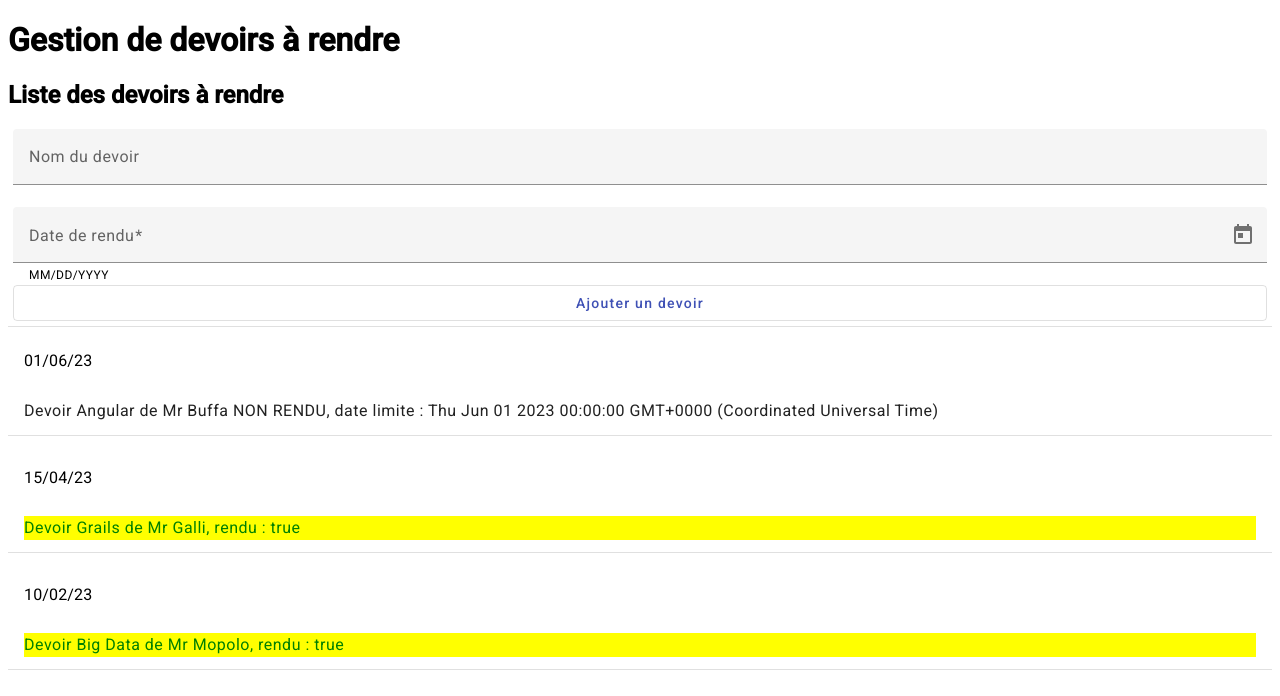
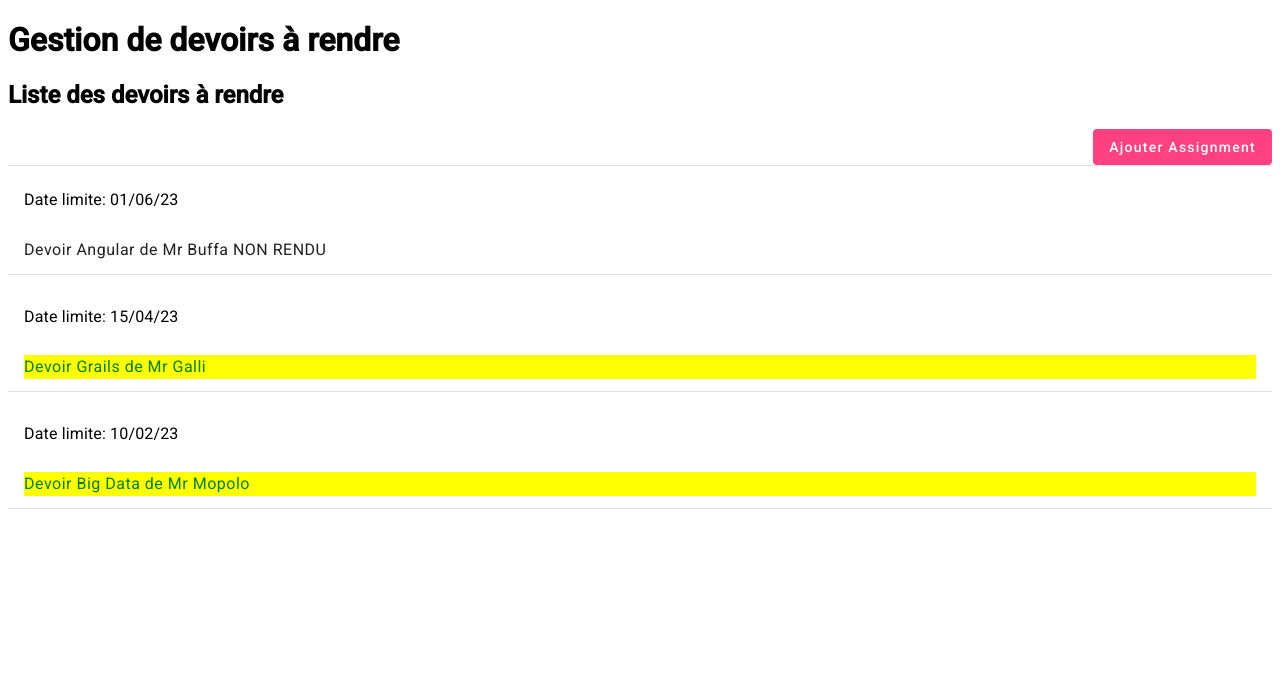
Before and after one commit to stephancj/Assignement-Management-Angular-MongoCloud-Front, an Angular app: page / in a window 1280 px wide. Shown: the top 696 px of the page. Built offline with nearby package versions, Linux system fonts and the light colour scheme.

Commit message:
add assignment fini, utilisation de @Output()

```diff
--- a/src/app/app.module.ts
+++ b/src/app/app.module.ts
@@ -19,13 +19,15 @@ import { RenduDirective } from './shared/rendu.directive';
 import { FormsModule } from '@angular/forms';
 import { MatNativeDateModule } from '@angular/material/core';
 import { AssignmentDetailComponent } from './assignments/assignment-detail/assignment-detail.component';
+import { AddAssignmentComponent } from './assignments/add-assignment/add-assignment.component';
 
 @NgModule({
   declarations: [
     AppComponent,
     AssignmentsComponent,
     RenduDirective,
-    AssignmentDetailComponent
+    AssignmentDetailComponent,
+    AddAssignmentComponent
   ],
   imports: [
     BrowserModule,
--- /dev/null
+++ b/src/app/assignments/add-assignment/add-assignment.component.css
@@ -0,0 +1,5 @@
+.form {
+    display: flex;
+    flex-direction: column;
+    margin:5px;
+}
--- /dev/null
+++ b/src/app/assignments/add-assignment/add-assignment.component.html
@@ -0,0 +1,18 @@
+<form ngForm #assignmentForm (submit)="onSubmit($event); assignmentForm.reset()" class="form">
+
+    <mat-form-field>
+        <input matInput [(ngModel)]="nomDevoir" name="nom" placeholder="Nom du devoir" required>
+    </mat-form-field>
+
+    <mat-form-field appearance="fill">
+        <mat-label>Date de rendu</mat-label>
+        <input matInput [matDatepicker]="picker" [(ngModel)]="dateDeRendu" name="date" required>
+        <mat-hint>MM/DD/YYYY</mat-hint>
+        <mat-datepicker-toggle matIconSuffix [for]="picker"></mat-datepicker-toggle>
+        <mat-datepicker #picker></mat-datepicker>
+    </mat-form-field>
+
+    <button mat-stroked-button color="primary">
+        Ajouter un devoir
+    </button>
+</form>
--- /dev/null
+++ b/src/app/assignments/add-assignment/add-assignment.component.ts
@@ -0,0 +1,33 @@
+import { Component, EventEmitter, Output } from '@angular/core';
+import { Assignment } from '../assignment.model';
+
+@Component({
+  selector: 'app-add-assignment',
+  templateUrl: './add-assignment.component.html',
+  styleUrls: ['./add-assignment.component.css']
+})
+export class AddAssignmentComponent {
+  // champs du formulaire
+  nomDevoir = "";
+  dateDeRendu!: Date;
+  @Output()
+  nouvelAssignment = new EventEmitter<Assignment>();
+
+  onSubmit(event: any) {
+    // On vérifie que les champs ne sont pas vides
+    if (this.nomDevoir === "") return;
+    if (this.dateDeRendu === undefined) return;
+
+    let nouvelAssignment = new Assignment();
+    nouvelAssignment.nom = this.nomDevoir;
+    nouvelAssignment.dateDeRendu = this.dateDeRendu;
+    nouvelAssignment.rendu = false;
+
+    //this.assignments.push(nouvelAssignment);
+    // On envoie l'assignment qu'on vient de créer
+    // attaché à un événement de nom "nouvelAssignment"
+    // Remarque : ici, dans ce composant, le même nom
+    // est aussi l'emmeteur de l'événement
+    this.nouvelAssignment.emit(nouvelAssignment);
+  }
+}
--- a/src/app/assignments/assignments.component.css
+++ b/src/app/assignments/assignments.component.css
@@ -1,5 +1,8 @@
-.form {
-    display: flex;
-    flex-direction: column;
-    margin:5px;
+.container {
+    display:flex;
+    flex-direction:column;
 }
+
+.ajouterBtn {
+    align-self: flex-end;
+}
--- a/src/app/assignments/assignments.component.html
+++ b/src/app/assignments/assignments.component.html
@@ -1,36 +1,32 @@
 <h2>{{titre}}</h2>
+<app-add-assignment *ngIf="formVisible"
+                (nouvelAssignment)="onNouvelAssignment($event)"
+>
 
-<form ngForm #assignmentForm (submit)="onSubmit($event); assignmentForm.reset()" class="form">
+</app-add-assignment>
 
-    <mat-form-field>
-        <input matInput [(ngModel)]="nomDevoir" name="nom" placeholder="Nom du devoir" required>
-    </mat-form-field>
 
-    <mat-form-field appearance="fill">
-        <mat-label>Date de rendu</mat-label>
-        <input matInput [matDatepicker]="picker" [(ngModel)]="dateDeRendu" name="date" required>
-        <mat-hint>MM/DD/YYYY</mat-hint>
-        <mat-datepicker-toggle matIconSuffix [for]="picker"></mat-datepicker-toggle>
-        <mat-datepicker #picker></mat-datepicker>
-    </mat-form-field>
+<main *ngIf="!formVisible" class="container">
+    <button mat-flat-button color="accent" class="ajouterBtn"
+       (click)="onAddAssignmentBtnClick()"
+>   Ajouter Assignment
+</button>
 
-    <button [disabled]="!ajoutActive" mat-stroked-button color="primary">
-        Ajouter un devoir
-    </button>
-</form>
+
     <mat-divider></mat-divider>
 
     <mat-list *ngFor="let a of assignments">
-    <h3 mat-subheader>{{a.dateDeRendu | date: 'dd/MM/yy'}}</h3>
+        <h3 mat-subheader>Date limite: {{a.dateDeRendu | date: 'dd/MM/yy'}}</h3>
         <mat-list-item (click)="onAssignmentClique(a)">
             <p appRendu *ngIf="a.rendu; else nonsoumis">
-            {{a.nom}}, rendu : {{a.rendu}}
+                {{a.nom}}
             </p>
             <ng-template #nonsoumis>
-            {{a.nom}} NON RENDU, date limite : {{a.dateDeRendu}}
+                {{a.nom}} NON RENDU
             </ng-template>
         </mat-list-item>
         <mat-divider></mat-divider>
 
     </mat-list>
     <app-assignment-detail [assignmentTransmis]="assignmentSelectionne"></app-assignment-detail>
+</main>
--- a/src/app/assignments/assignments.component.ts
+++ b/src/app/assignments/assignments.component.ts
@@ -10,12 +10,10 @@ export class AssignmentsComponent implements OnInit{
   titre="Liste des devoirs à rendre";
   c="orange";
   ajoutActive=false;
+  formVisible=false;
   // assignment cliqué
   assignmentSelectionne!:Assignment;
 
-  // champs du formulaire
-  nomDevoir="";
-  dateDeRendu!:Date;
 
   // tableau de devoirs à rendre
   assignments:Assignment[] = [
@@ -43,21 +41,22 @@ export class AssignmentsComponent implements OnInit{
     }, 4000);
   }
 
-  onSubmit(event: any) {
-    // On vérifie que les champs ne sont pas vides
-    if(this.nomDevoir === "") return;
-    if(this.dateDeRendu === undefined) return;
-
-    let nouvelAssignment = new Assignment();
-    nouvelAssignment.nom = this.nomDevoir;
-    nouvelAssignment.dateDeRendu = this.dateDeRendu;
-    nouvelAssignment.rendu = false;
-
-    this.assignments.push(nouvelAssignment);
-  }
 
   onAssignmentClique(assignment:Assignment) {
     console.log("Assignment cliqué : " + assignment.nom);
     this.assignmentSelectionne = assignment;
   }
+
+  onAddAssignmentBtnClick() {
+    this.formVisible = true;
+  }
+
+  onNouvelAssignment(a:Assignment) {
+    // on ajoute l'assignment reçu du composant
+    // add-assignment sous forme d'évent
+    this.assignments.push(a);
+
+    // et on re-affiche la liste (on cache le formulaire)
+    this.formVisible = false;
+  }
 }
```
Lines whose indentation alone changed are shown as unchanged.
